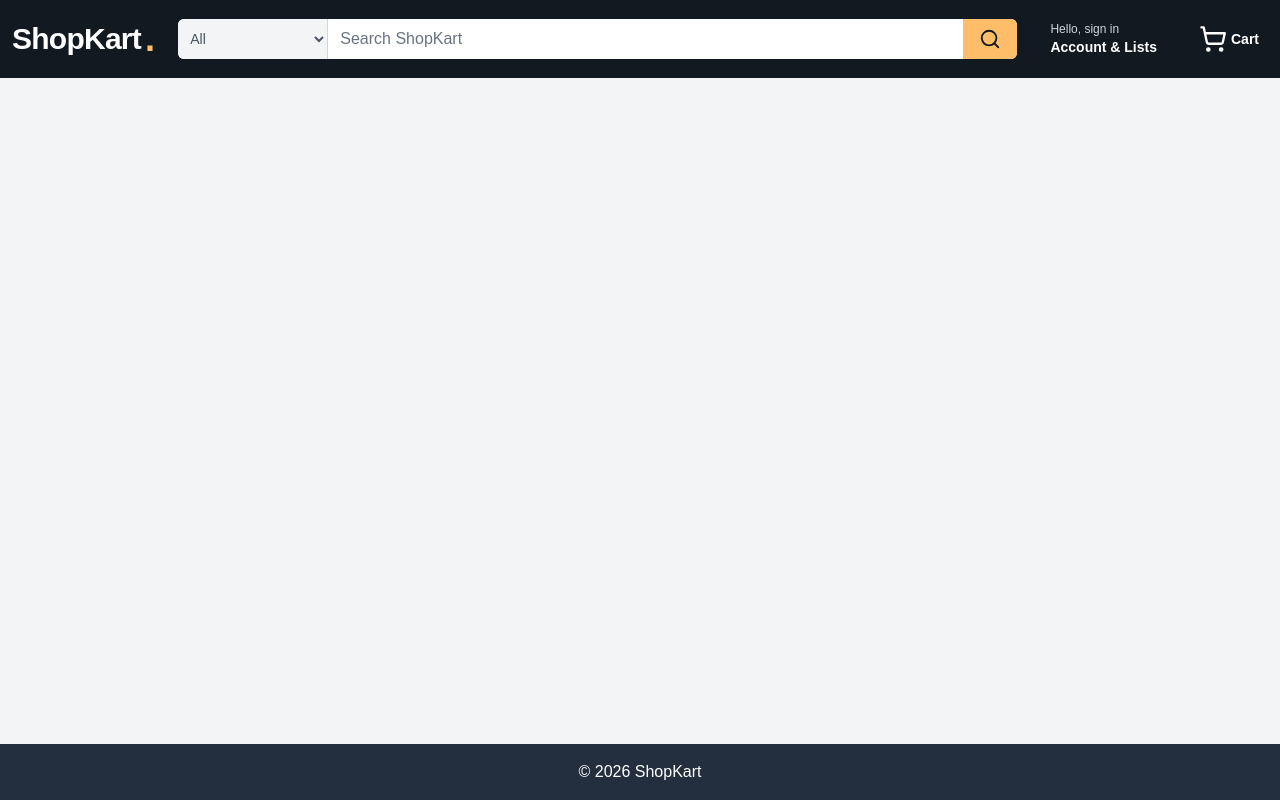
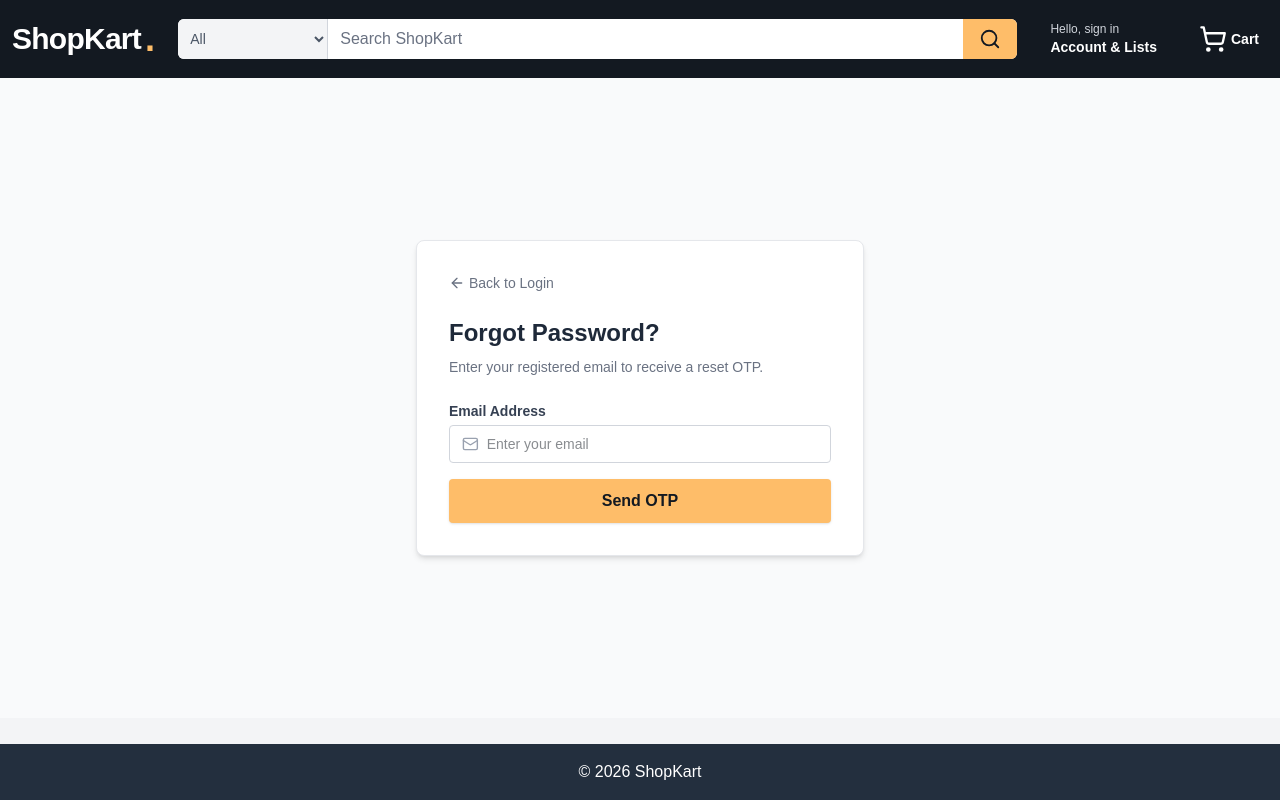
Before and after one commit to Bhakat-Aditya/ShopKart-Ecommerce, a React (Vite) app in the folder client/: page /forgot-password in a window 1280 px wide. Built offline with nearby package versions, Linux system fonts and the light colour scheme.

Commit message:
added forget password section and logic

```diff
--- a/client/src/App.jsx
+++ b/client/src/App.jsx
@@ -12,6 +12,7 @@ import OrderDetails from "./pages/OrderDetails";
 import Profile from "./pages/Profile";
 import SavedAddresses from "./pages/SavedAddresses";
 import Wishlist from "./pages/Wishlist";
+import ForgotPassword from "./pages/ForgotPassword";
 
 // Seller Imports
 import SellerRoute from "./components/SellerRoute";
@@ -34,6 +35,7 @@ function App() {
           <Route path="/product/:id" element={<ProductDetails />} />
           <Route path="/cart" element={<Cart />} />
           <Route path="/login" element={<Login />} />
+          <Route path="/forgot-password" element={<ForgotPassword />} />
           <Route path="/register" element={<Register />} />
           <Route path="/shipping" element={<Shipping />} />
           <Route path="/placeorder" element={<PlaceOrder />} />
--- /dev/null
+++ b/client/src/pages/ForgotPassword.jsx
@@ -0,0 +1,188 @@
+import { useState } from "react";
+import { Link, useNavigate } from "react-router-dom";
+import axios from "axios";
+import {
+  Mail,
+  Lock,
+  KeyRound,
+  Loader,
+  ArrowLeft,
+  CheckCircle,
+} from "lucide-react";
+
+const ForgotPassword = () => {
+  const [step, setStep] = useState(1); // 1 = Email, 2 = OTP & New Pass
+  const [email, setEmail] = useState("");
+  const [otp, setOtp] = useState("");
+  const [password, setPassword] = useState("");
+  const [confirmPassword, setConfirmPassword] = useState("");
+
+  const [loading, setLoading] = useState(false);
+  const [message, setMessage] = useState(null);
+  const [error, setError] = useState(null);
+
+  const navigate = useNavigate();
+
+  // Step 1: Send OTP
+  const handleSendOtp = async (e) => {
+    e.preventDefault();
+    setLoading(true);
+    setError(null);
+    try {
+      const { data } = await axios.post("/api/users/forgot-password", {
+        email,
+      });
+      setMessage(data.message);
+      setStep(2);
+      setLoading(false);
+    } catch (err) {
+      setError(err.response?.data?.message || "Something went wrong");
+      setLoading(false);
+    }
+  };
+
+  // Step 2: Reset Password
+  const handleResetPassword = async (e) => {
+    e.preventDefault();
+    if (password !== confirmPassword) {
+      setError("Passwords do not match");
+      return;
+    }
+    setLoading(true);
+    setError(null);
+    try {
+      const { data } = await axios.post("/api/users/reset-password", {
+        email,
+        otp,
+        password,
+      });
+      alert(data.message);
+      navigate("/login");
+    } catch (err) {
+      setError(err.response?.data?.message || "Reset failed");
+      setLoading(false);
+    }
+  };
+
+  return (
+    <div className="min-h-[80vh] flex items-center justify-center bg-gray-50 px-4 font-outfit">
+      <div className="bg-white p-8 rounded-lg shadow-md w-full max-w-md border border-gray-200">
+        <Link
+          to="/login"
+          className="flex items-center text-sm text-gray-500 hover:text-amazon-blue mb-6"
+        >
+          <ArrowLeft size={16} className="mr-1" /> Back to Login
+        </Link>
+
+        <h1 className="text-2xl font-bold mb-2 text-gray-800">
+          {step === 1 ? "Forgot Password?" : "Reset Password"}
+        </h1>
+        <p className="text-sm text-gray-500 mb-6">
+          {step === 1
+            ? "Enter your registered email to receive a reset OTP."
+            : `Enter the OTP sent to ${email} and your new password.`}
+        </p>
+
+        {error && (
+          <div className="bg-red-100 text-red-700 p-3 rounded mb-4 text-sm">
+            {error}
+          </div>
+        )}
+        {message && (
+          <div className="bg-green-100 text-green-700 p-3 rounded mb-4 text-sm flex items-center gap-2">
+            <CheckCircle size={16} /> {message}
+          </div>
+        )}
+
+        {step === 1 ? (
+          <form onSubmit={handleSendOtp} className="space-y-4">
+            <div>
+              <label className="block text-sm font-bold text-gray-700 mb-1">
+                Email Address
+              </label>
+              <div className="flex items-center border border-gray-300 rounded px-3 py-2 focus-within:border-amazon-yellow bg-white">
+                <Mail size={18} className="text-gray-400 mr-2" />
+                <input
+                  type="email"
+                  placeholder="Enter your email"
+                  className="w-full outline-none text-sm"
+                  value={email}
+                  onChange={(e) => setEmail(e.target.value)}
+                  required
+                />
+              </div>
+            </div>
+            <button
+              type="submit"
+              disabled={loading}
+              className="w-full bg-amazon-yellow hover:bg-yellow-400 text-amazon-blue font-bold py-2.5 rounded shadow-sm transition-colors flex justify-center"
+            >
+              {loading ? <Loader className="animate-spin" /> : "Send OTP"}
+            </button>
+          </form>
+        ) : (
+          <form onSubmit={handleResetPassword} className="space-y-4">
+            <div>
+              <label className="block text-sm font-bold text-gray-700 mb-1">
+                Enter OTP
+              </label>
+              <div className="flex items-center border border-gray-300 rounded px-3 py-2 focus-within:border-amazon-yellow bg-white">
+                <KeyRound size={18} className="text-gray-400 mr-2" />
+                <input
+                  type="text"
+                  placeholder="6-digit OTP"
+                  className="w-full outline-none text-sm tracking-widest font-mono"
+                  value={otp}
+                  onChange={(e) => setOtp(e.target.value)}
+                  maxLength={6}
+                  required
+                />
+              </div>
+            </div>
+            <div>
+              <label className="block text-sm font-bold text-gray-700 mb-1">
+                New Password
+              </label>
+              <div className="flex items-center border border-gray-300 rounded px-3 py-2 focus-within:border-amazon-yellow bg-white">
+                <Lock size={18} className="text-gray-400 mr-2" />
+                <input
+                  type="password"
+                  placeholder="New password"
+                  className="w-full outline-none text-sm"
+                  value={password}
+                  onChange={(e) => setPassword(e.target.value)}
+                  required
+                />
+              </div>
+            </div>
+            <div>
+              <label className="block text-sm font-bold text-gray-700 mb-1">
+                Confirm Password
+              </label>
+              <div className="flex items-center border border-gray-300 rounded px-3 py-2 focus-within:border-amazon-yellow bg-white">
+                <Lock size={18} className="text-gray-400 mr-2" />
+                <input
+                  type="password"
+                  placeholder="Confirm new password"
+                  className="w-full outline-none text-sm"
+                  value={confirmPassword}
+                  onChange={(e) => setConfirmPassword(e.target.value)}
+                  required
+                />
+              </div>
+            </div>
+            <button
+              type="submit"
+              disabled={loading}
+              className="w-full bg-amazon-yellow hover:bg-yellow-400 text-amazon-blue font-bold py-2.5 rounded shadow-sm transition-colors flex justify-center"
+            >
+              {loading ? <Loader className="animate-spin" /> : "Reset Password"}
+            </button>
+          </form>
+        )}
+      </div>
+    </div>
+  );
+};
+
+export default ForgotPassword;
--- a/client/src/pages/Login.jsx
+++ b/client/src/pages/Login.jsx
@@ -18,8 +18,6 @@ const Login = () => {
   const location = useLocation(); // <--- Get URL params
   const { login, user } = useAuth();
 
-  // 1. Calculate Redirect Path
-  // If URL is /login?redirect=/admin/productlist, then redirect = "/admin/productlist"
   const searchParams = new URLSearchParams(location.search);
   const redirect = searchParams.get("redirect") || "/";
 
@@ -127,6 +125,17 @@ const Login = () => {
                   "Continue"
                 )}
               </button>
+              <div className="flex justify-between items-center mb-1">
+                <label className="block text-sm font-bold text-gray-700">
+                  Password
+                </label>
+                <Link
+                  to="/forgot-password"
+                  className="text-xs text-blue-600 hover:underline"
+                >
+                  Forgot Password?
+                </Link>
+              </div>
             </form>
             <div className="mt-6 text-sm text-center">
               <span className="text-gray-600">New to ShopKart? </span>
```
Also changed, not shown: 2 other files (tests, documents, lock files or other folders).
